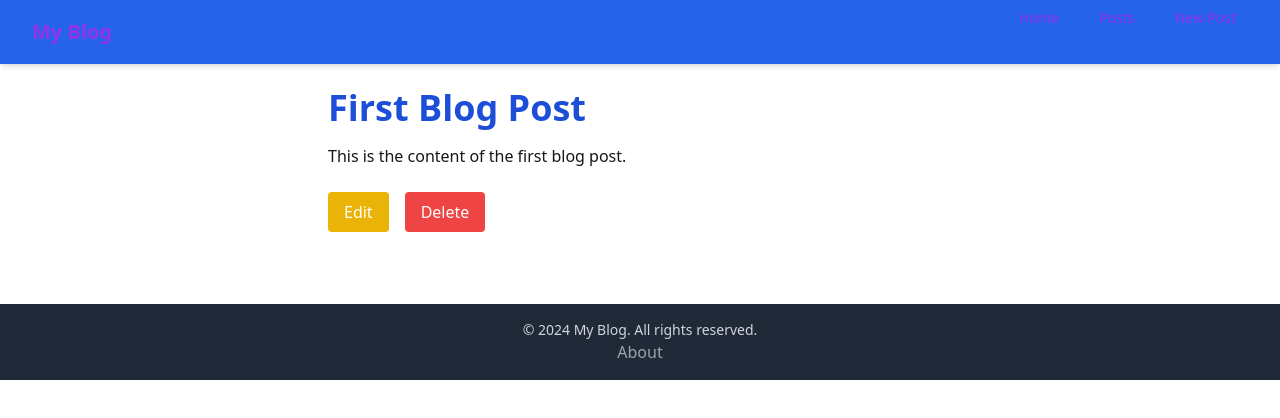
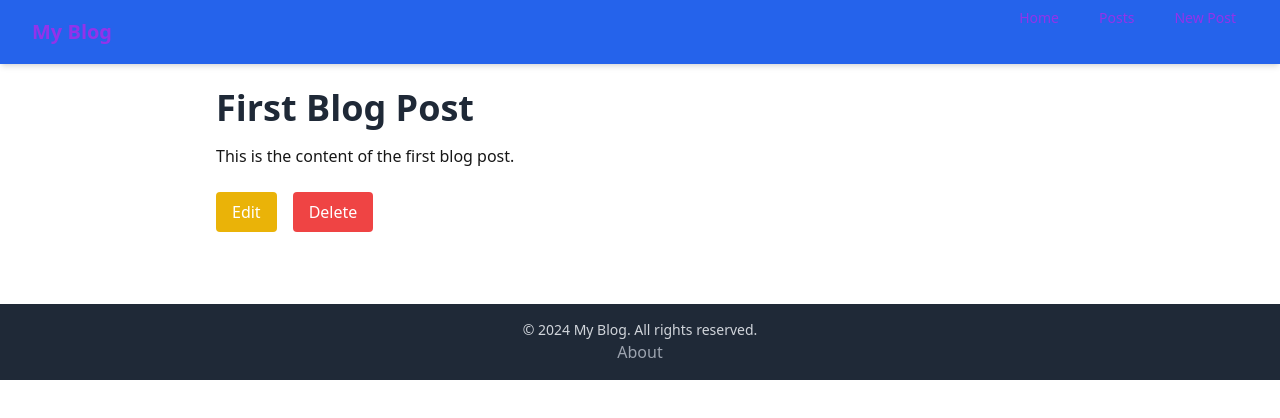
Before and after one commit to mbvaaland/blogging-platform, a Next.js app: page /posts/first-blog-post in a window 1280 px wide. Shown: the top 418 px of the page. Built offline with nearby package versions, Linux system fonts and the light colour scheme.

Commit message:
Enhance individual post page styling

```diff
--- a/src/app/posts/[slug]/page.tsx
+++ b/src/app/posts/[slug]/page.tsx
@@ -33,12 +33,13 @@ export default function PostPage({ params }: PostPageProps) {
   };
 
   return (
-    <main className="max-w-2xl mx-auto p-6">
-      <h1 className="text-4xl font-bold mb-4">{post.title}</h1>
-      <article className="prose mb-6">{post.content}</article>
+    <div className="max-w-4xl mx-auto p-6">
+      <h1 className="text-4xl font-bold mb-4 text-gray-800">{post.title}</h1>
+      <article className="prose lg:prose-xl mb-6">{post.content}</article>
+      <div className="space-x-4">
         <button
           onClick={handleEdit}
-        className="mr-4 px-4 py-2 bg-yellow-500 text-white rounded hover:bg-yellow-600 transition-colors duration-200"
+          className="px-4 py-2 bg-yellow-500 text-white rounded hover:bg-yellow-600 transition-colors duration-200"
         >
           Edit
         </button>
@@ -48,6 +49,7 @@ export default function PostPage({ params }: PostPageProps) {
         >
           Delete
         </button>
-    </main>
+      </div>
+    </div>
   );
 }
```
Also changed, not shown: src/app/posts/page.tsx (line endings or trailing spaces). Lines whose indentation alone changed are shown as unchanged.
